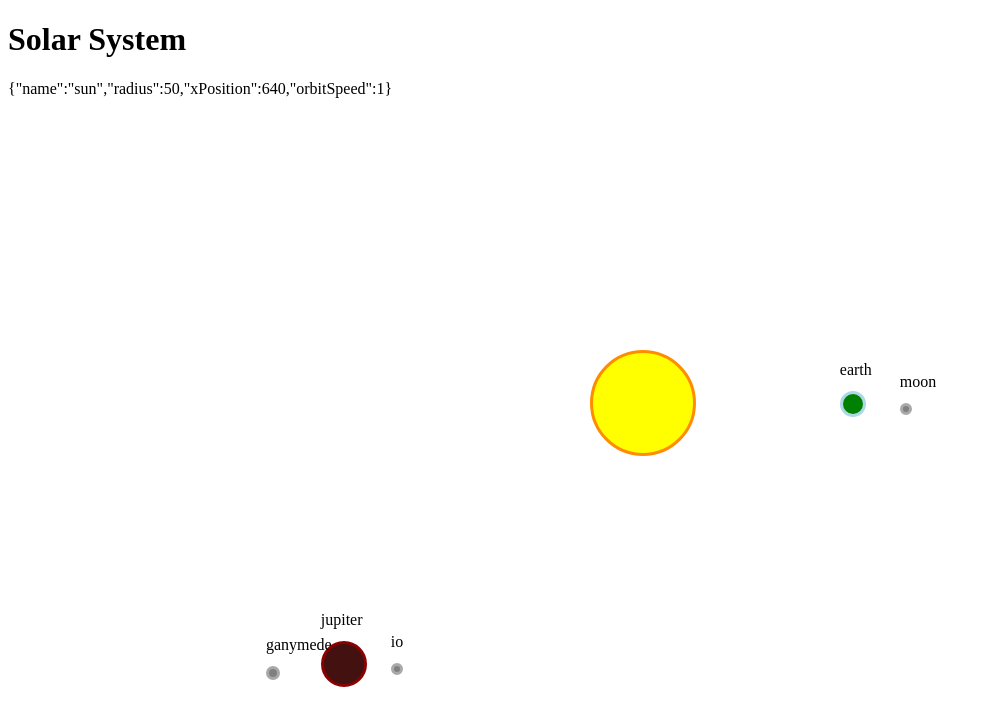
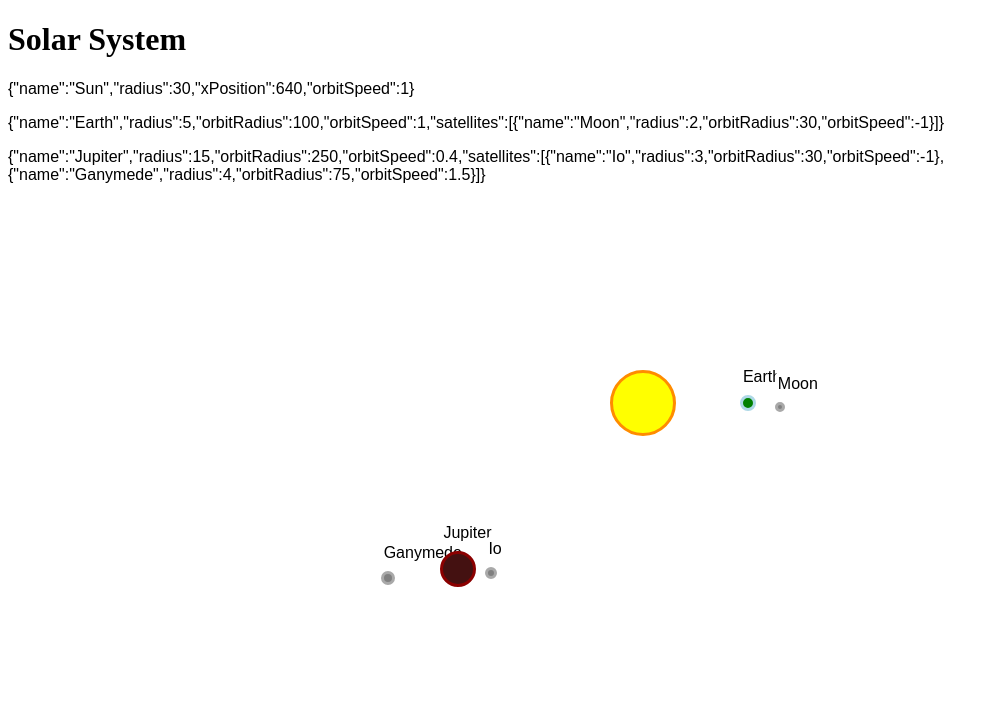
Before and after one commit to 0mpurdy/orbit, an Angular app: page / in a window 1280 px wide. Shown: the top 726 px of the page, without its empty margins (0-999 px from the left). Built offline with nearby package versions, Linux system fonts and the light colour scheme.

Commit message:
Fix astro labels Add more data to screen

```diff
--- a/src/app/astro-body/astro-body.component.css
+++ b/src/app/astro-body/astro-body.component.css
@@ -1,49 +1,49 @@
 .name-tag {
     position: absolute;
+    font-family: Arial, Helvetica, sans-serif;
     margin: 0px;
+    background-color: white;
+    border-radius: 5px;
+    padding: 3px;
+    z-index: 5;
 }
 
 .earth {
-
     border: solid 3px lightblue;
     background-color: green;
     position: absolute;
     border-radius: 100px;
-
+    z-index: 10;
 }
 
 .moon {
-
     border: solid 3px darkgray;
     background-color: gray;
     position: absolute;
     border-radius: 100px;
-
+    z-index: 10;
 }
 
 .jupiter {
-
     border: solid 3px darkred;
     background-color: #411;
     position: absolute;
     border-radius: 100px;
-
+    z-index: 10;
 }
 
 .io {
-
     border: solid 3px darkgray;
     background-color: gray;
     position: absolute;
     border-radius: 100px;
-
+    z-index: 10;
 }
 
 .ganymede {
-
     border: solid 3px darkgray;
     background-color: gray;
     position: absolute;
     border-radius: 100px;
-
+    z-index: 10;
 }
--- a/src/app/astro-body/astro-body.component.ts
+++ b/src/app/astro-body/astro-body.component.ts
@@ -26,7 +26,7 @@ export class AstroBodyComponent implements OnInit {
   }
 
   getSpaceClass() {
-    return this.astroBody.name;
+    return this.astroBody.name.toLocaleLowerCase();
   }
 
 }
--- a/src/app/solar-system/solar-system.component.css
+++ b/src/app/solar-system/solar-system.component.css
@@ -4,3 +4,7 @@
     position: absolute;
     border-radius: 100px;
 }
+
+.data {
+    font-family: Arial, Helvetica, sans-serif;
+}
--- a/src/app/solar-system/solar-system.component.html
+++ b/src/app/solar-system/solar-system.component.html
@@ -1,5 +1,5 @@
 <h1>Solar System</h1>
-<p>{{sunData}}</p>
+<p *ngFor="let data of systemData" class="data">{{data}}</p>
 <div class="solar-system" [style.width]="solarSystem?.width + 'px'" [style.height]="solarSystem?.height + 'px'">
   <div class="sun" [style.left]="sun?.xPosition + 'px'" [style.top]="sun?.yPosition + 'px'" [style.width]="(sun?.radius * 2) + 'px'"
     [style.height]="(sun?.radius * 2) + 'px'"></div>
--- a/src/app/solar-system/solar-system.component.ts
+++ b/src/app/solar-system/solar-system.component.ts
@@ -11,7 +11,7 @@ import { AstroBody } from '../astro-body/astro-body.component';
 export class SolarSystemComponent implements OnInit {
 
   sun: AstroBody;
-  sunData: string;
+  systemData: string[] = [];
   solarSystem: any = {};
 
   astroBodies: AstroBody[] = [];
@@ -20,15 +20,18 @@ export class SolarSystemComponent implements OnInit {
 
   ngOnInit() {
     this.updateSystemDimensions();
-    this.sun = new AstroBody({ name: "sun", radius: 50, xPosition: (this.solarSystem.width / 2), yPosition: (this.solarSystem.height / 2) });
-    this.astroBodies.push(new AstroBody({ name: "earth", radius: 10, orbitRadius: 200 }));
-    this.astroBodies[0].satellites = [new AstroBody({ name: "moon", radius: 3, orbitRadius: 50, orbitSpeed: -1 })];
-    this.astroBodies.push(new AstroBody({ name: "jupiter", radius: 20, orbitRadius: 400, orbitSpeed: 0.4 }));
+    this.sun = new AstroBody({ name: "Sun", radius: 30, xPosition: (this.solarSystem.width / 2), yPosition: (this.solarSystem.height / 2) });
+    this.astroBodies.push(new AstroBody({ name: "Earth", radius: 5, orbitRadius: 100 }));
+    this.astroBodies[0].satellites = [new AstroBody({ name: "Moon", radius: 2, orbitRadius: 30, orbitSpeed: -1 })];
+    this.astroBodies.push(new AstroBody({ name: "Jupiter", radius: 15, orbitRadius: 250, orbitSpeed: 0.4 }));
     this.astroBodies[1].satellites = [
-      new AstroBody({ name: "io", radius: 3, orbitRadius: 50, orbitSpeed: -1 }),
-      new AstroBody({ name: "ganymede", radius: 4, orbitRadius: 75, orbitSpeed: 1.5 })
+      new AstroBody({ name: "Io", radius: 3, orbitRadius: 30, orbitSpeed: -1 }),
+      new AstroBody({ name: "Ganymede", radius: 4, orbitRadius: 75, orbitSpeed: 1.5 })
     ];
-    this.sunData = JSON.stringify(this.sun);
+    this.systemData.push(JSON.stringify(this.sun));
+    this.astroBodies.forEach(element => {
+      this.systemData.push(JSON.stringify(element))
+    });
 
     setInterval(() => {
       this.updateSystemDimensions();
```
